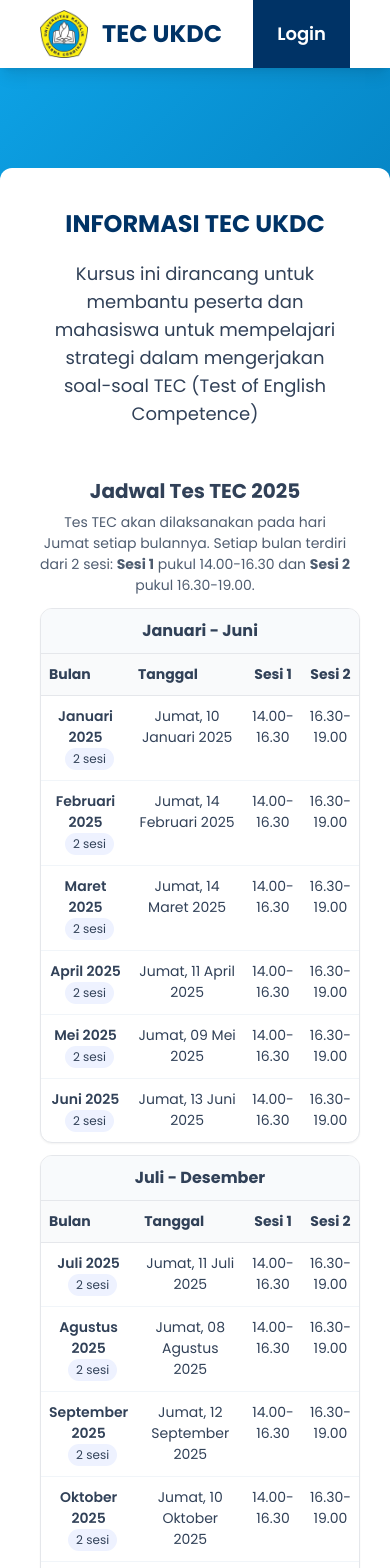
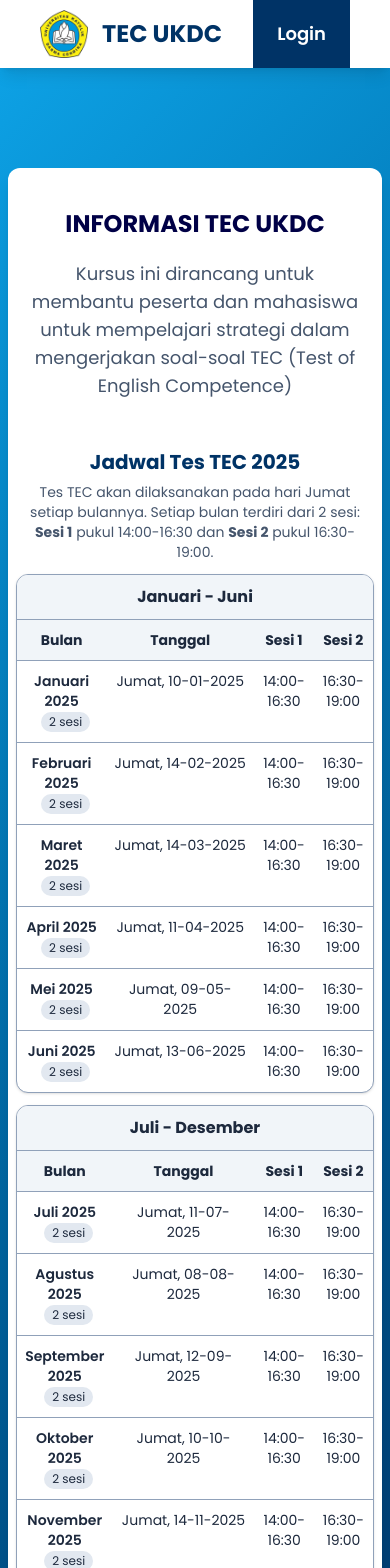
Before and after one commit to lcgamingsby/front-end-master, a React (Vite) app: page / in a window 390 px wide. Shown: the top 1568 px of the page. Built offline with nearby package versions, Linux system fonts and the light colour scheme; no server answers.

Commit message:
home page responsive design

```diff
--- a/package.json
+++ b/package.json
@@ -23,7 +23,8 @@
   "scripts": {
     "dev": "vite",
     "build": "vite build",
-    "preview": "vite preview"
+    "preview": "vite preview",
+    "host": "vite --host"
   },
   "eslintConfig": {
     "extends": [
--- a/src/TecSchedule.jsx
+++ /dev/null
@@ -1,126 +0,0 @@
-import React from "react";
-
-// Data dari gambar (mengabaikan banner/peringatan kuning)
-const schedules = [
-  { month: "Januari 2025",   date: "Jumat, 10 Januari 2025" },
-  { month: "Februari 2025",  date: "Jumat, 14 Februari 2025" },
-  { month: "Maret 2025",     date: "Jumat, 14 Maret 2025" },
-  { month: "April 2025",     date: "Jumat, 11 April 2025" },
-  { month: "Mei 2025",       date: "Jumat, 09 Mei 2025" },
-  { month: "Juni 2025",      date: "Jumat, 13 Juni 2025" },
-  { month: "Juli 2025",      date: "Jumat, 11 Juli 2025" },
-  { month: "Agustus 2025",   date: "Jumat, 08 Agustus 2025" },
-  { month: "September 2025", date: "Jumat, 12 September 2025" },
-  { month: "Oktober 2025",   date: "Jumat, 10 Oktober 2025" },
-  { month: "November 2025",  date: "Jumat, 14 November 2025" },
-  { month: "Desember 2025",  date: "Jumat, 12 Desember 2025" },
-];
-
-const S1 = "14.00-16.30";
-const S2 = "16.30-19.00";
-
-const styles = {
-  root: { width: "100%", maxWidth: 1000, margin: "0 auto" },
-  title: { fontSize: 20, fontWeight: 700, margin: "12px 0 6px" },
-  note: { fontSize: 14, opacity: 0.85, marginBottom: 12 },
-  grid: {
-    display: "flex",
-    flexWrap: "wrap",
-    gap: 12
-  },
-  tableWrap: {
-    flex: "1 1 460px",        // 2 kolom di layar lebar, 1 kolom di layar sempit
-    minWidth: 320,
-    background: "#fff",
-    border: "1px solid #e5e7eb",
-    borderRadius: 12,
-    boxShadow: "0 1px 2px rgba(0,0,0,0.05)",
-    overflow: "hidden"
-  },
-  tableTitle: {
-    padding: "10px 12px",
-    background: "#f8fafc",
-    borderBottom: "1px solid #e5e7eb",
-    fontWeight: 700
-  },
-  table: {
-    width: "100%",
-    borderCollapse: "collapse",
-    fontSize: 14
-  },
-  th: {
-    borderBottom: "1px solid #e5e7eb",
-    padding: "10px 8px",
-    textAlign: "left",
-    background: "#f9fafb",
-    fontWeight: 700,
-    whiteSpace: "nowrap"
-  },
-  td: {
-    borderTop: "1px solid #f1f5f9",
-    padding: "10px 8px",
-    verticalAlign: "top"
-  },
-  tdCenter: { textAlign: "center" },
-  month: { fontWeight: 600 },
-  badge: {
-    display: "inline-block",
-    fontSize: 12,
-    padding: "2px 8px",
-    borderRadius: 999,
-    background: "#eef2ff",
-    marginLeft: 8
-  }
-};
-
-// Bagi data jadi 2 tabel agar ringkas (Jan–Jun, Jul–Des)
-const firstHalf  = schedules.slice(0, 6);
-const secondHalf = schedules.slice(6);
-
-function ScheduleTable({ title, rows }) {
-  return (
-    <div style={styles.tableWrap}>
-      <div style={styles.tableTitle}>{title}</div>
-      <table style={styles.table}>
-        <thead>
-          <tr>
-            <th style={{ ...styles.th, width: "28%" }}>Bulan</th>
-            <th style={{ ...styles.th, width: "36%" }}>Tanggal</th>
-            <th style={{ ...styles.th, textAlign: "center", width: "18%" }}>Sesi 1</th>
-            <th style={{ ...styles.th, textAlign: "center", width: "18%" }}>Sesi 2</th>
-          </tr>
-        </thead>
-        <tbody>
-          {rows.map(({ month, date }) => (
-            <tr key={month}>
-              <td style={styles.td}>
-                <span style={styles.month}>{month}</span>
-                <span style={styles.badge}>2 sesi</span>
-              </td>
-              <td style={styles.td}>{date}</td>
-              <td style={{ ...styles.td, ...styles.tdCenter }}>{S1}</td>
-              <td style={{ ...styles.td, ...styles.tdCenter }}>{S2}</td>
-            </tr>
-          ))}
-        </tbody>
-      </table>
-    </div>
-  );
-}
-
-export default function TecSchedule() {
-  return (
-    <div style={styles.root}>
-      <h3 style={styles.title}>Jadwal Tes TEC 2025</h3>
-      <p style={styles.note}>
-        Tes TEC akan dilaksanakan pada hari Jumat setiap bulannya. Setiap bulan terdiri dari 2 sesi: {" "}
-        <strong>Sesi 1</strong> pukul {S1} dan <strong>Sesi 2</strong> pukul {S2}.
-      </p>
-
-      <div style={styles.grid}>
-        <ScheduleTable title="Januari - Juni" rows={firstHalf} />
-        <ScheduleTable title="Juli - Desember" rows={secondHalf} />
-      </div>
-    </div>
-  );
-}
--- /dev/null
+++ b/src/pages/Components/TecSchedule.jsx
@@ -0,0 +1,90 @@
+import React from "react";
+
+// Data dari gambar (mengabaikan banner/peringatan kuning)
+const schedules = [
+  { month: "Januari 2025",   date: "Jumat, 10-01-2025" },
+  { month: "Februari 2025",  date: "Jumat, 14-02-2025" },
+  { month: "Maret 2025",     date: "Jumat, 14-03-2025" },
+  { month: "April 2025",     date: "Jumat, 11-04-2025" },
+  { month: "Mei 2025",       date: "Jumat, 09-05-2025" },
+  { month: "Juni 2025",      date: "Jumat, 13-06-2025" },
+  { month: "Juli 2025",      date: "Jumat, 11-07-2025" },
+  { month: "Agustus 2025",   date: "Jumat, 08-08-2025" },
+  { month: "September 2025", date: "Jumat, 12-09-2025" },
+  { month: "Oktober 2025",   date: "Jumat, 10-10-2025" },
+  { month: "November 2025",  date: "Jumat, 14-11-2025" },
+  { month: "Desember 2025",  date: "Jumat, 12-12-2025" },
+];
+
+const S1 = "14:00-16:30";
+const S2 = "16:30-19:00";
+
+// Bagi data jadi 2 tabel agar ringkas (Jan–Jun, Jul–Des)
+const firstHalf  = schedules.slice(0, 6);
+const secondHalf = schedules.slice(6);
+
+function ScheduleTable({ title, rows }) {
+  return (
+    <div
+      className="flex-1 min-w-80 bg-white border border-slate-400 rounded-xl
+      shadow-sm overflow-hidden"
+    >
+      <div className="py-2.5 px-3 bg-slate-100 font-bold border-b border-slate-400">
+        {title}
+      </div>
+      <table className="w-full border-collapse text-sm">
+        <thead>
+          <tr>
+            <th
+              className="py-2.5 px-2 text-center bg-slate-100 font-bold whitespace-nowrap w-3/12"
+            >
+              Bulan
+            </th>
+            <th className="py-2.5 px-2 text-center bg-slate-100 font-bold whitespace-nowrap w-5/12"
+            >
+              Tanggal
+            </th>
+            <th className="py-2.5 px-2 text-center bg-slate-100 font-bold whitespace-nowrap w-2/12"
+            >
+              Sesi 1
+            </th>
+            <th className="py-2.5 px-2 text-center bg-slate-100 font-bold whitespace-nowrap w-2/12"
+            >
+              Sesi 2
+            </th>
+          </tr>
+        </thead>
+        <tbody>
+          {rows.map(({ month, date }) => (
+            <tr key={month}>
+              <td className="border-t border-slate-400 py-2.5 px-2 align-top">
+                <span className="font-semibold">{month}</span>
+                <span className="inline-block text-xs py-0.5 px-2 rounded-full bg-slate-200 ml-2">2 sesi</span>
+              </td>
+              <td className="border-t border-slate-400 py-2.5 px-2 align-top">{date}</td>
+              <td className="border-t border-slate-400 py-2.5 px-2 align-top text-center">{S1}</td>
+              <td className="border-t border-slate-400 py-2.5 px-2 align-top text-center">{S2}</td>
+            </tr>
+          ))}
+        </tbody>
+      </table>
+    </div>
+  );
+}
+
+export default function TecSchedule() {
+  return (
+    <div className="mx-auto">
+      <h3 className="text-xl font-bold mt-3 mb-1.5 text-tec-dark px-4 sm:px-10">Jadwal Tes TEC 2025</h3>
+      <p className="text-sm mb-3 px-4 sm:px-10">
+        Tes TEC akan dilaksanakan pada hari Jumat setiap bulannya. Setiap bulan terdiri dari 2 sesi: <br />
+        <strong>Sesi 1</strong> pukul {S1} dan <strong>Sesi 2</strong> pukul {S2}.
+      </p>
+
+      <div className="flex flex-wrap gap-3 text-slate-800 px-2 sm:px-4">
+        <ScheduleTable title="Januari - Juni" rows={firstHalf} />
+        <ScheduleTable title="Juli - Desember" rows={secondHalf} />
+      </div>
+    </div>
+  );
+}
--- a/src/pages/HomePage.jsx
+++ b/src/pages/HomePage.jsx
@@ -1,5 +1,5 @@
 import React from "react";
-import TecSchedule from "../TecSchedule";
+import TecSchedule from "./Components/TecSchedule";
 import { useNavigate } from "react-router-dom";
 
 function HomePage() {
@@ -21,9 +21,9 @@ function HomePage() {
         </button>
       </div>
 
-      <div className="max-w-255 mx-auto my-25 bg-white p-10 rounded-xl shadow-lg text-slate-700 text-center">
-        <h2 className="font-bold text-tec-dark mb-5 text-2xl">INFORMASI TEC UKDC</h2>
-        <p className="text-lg my-3">Kursus ini dirancang untuk membantu peserta dan mahasiswa untuk mempelajari strategi dalam mengerjakan soal-soal TEC (Test of English Competence)</p>
+      <div className="w-23/24 sm:max-w-5xl mx-auto my-25 bg-white py-10 rounded-xl shadow-lg text-slate-600 text-center">
+        <h2 className="font-bold text-tec-darker mb-5 text-2xl px-4 sm:px-10">INFORMASI TEC UKDC</h2>
+        <p className="text-lg my-3 px-4 sm:px-10">Kursus ini dirancang untuk membantu peserta dan mahasiswa untuk mempelajari strategi dalam mengerjakan soal-soal TEC (Test of English Competence)</p>
         <br></br>
         <TecSchedule />
       </div>
```
